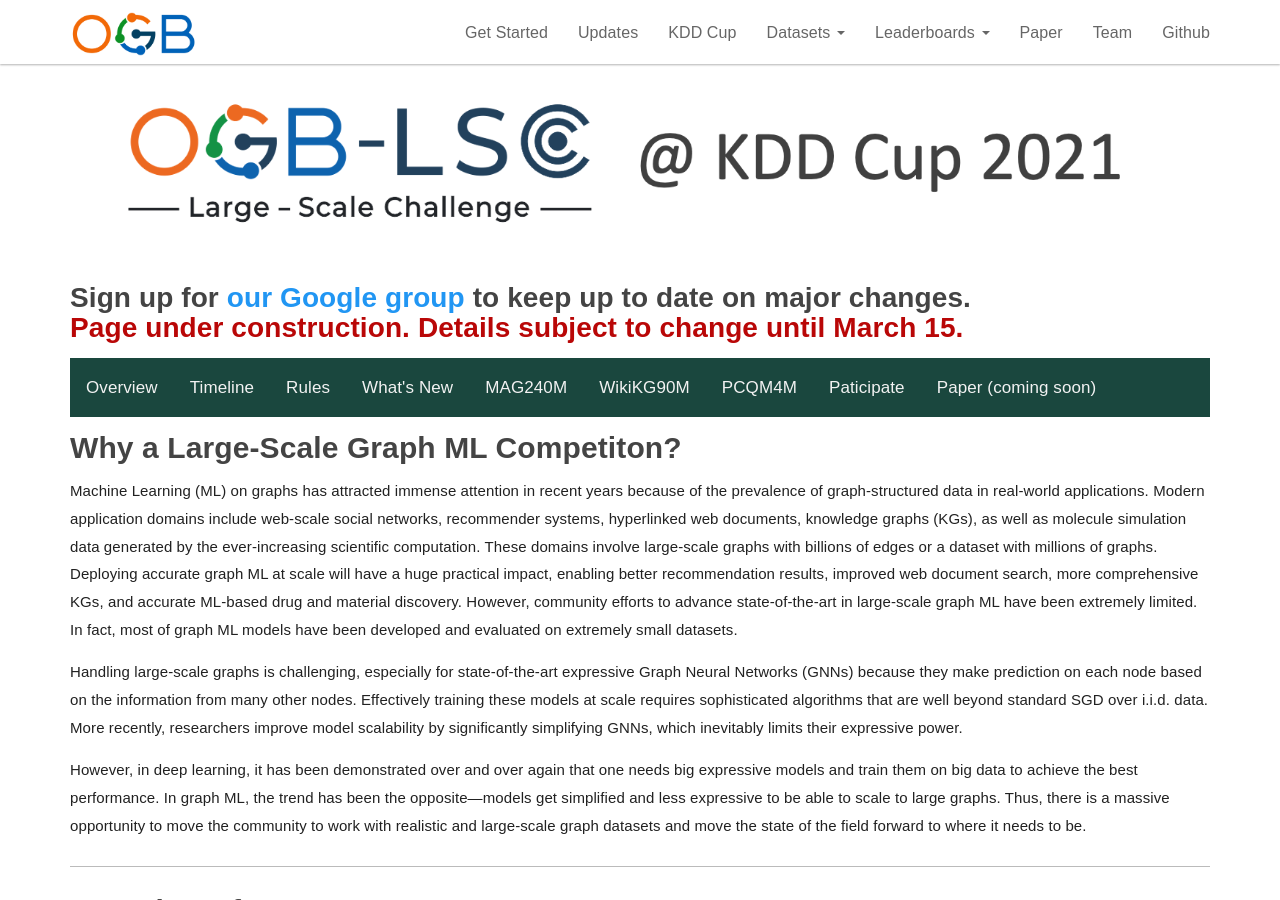
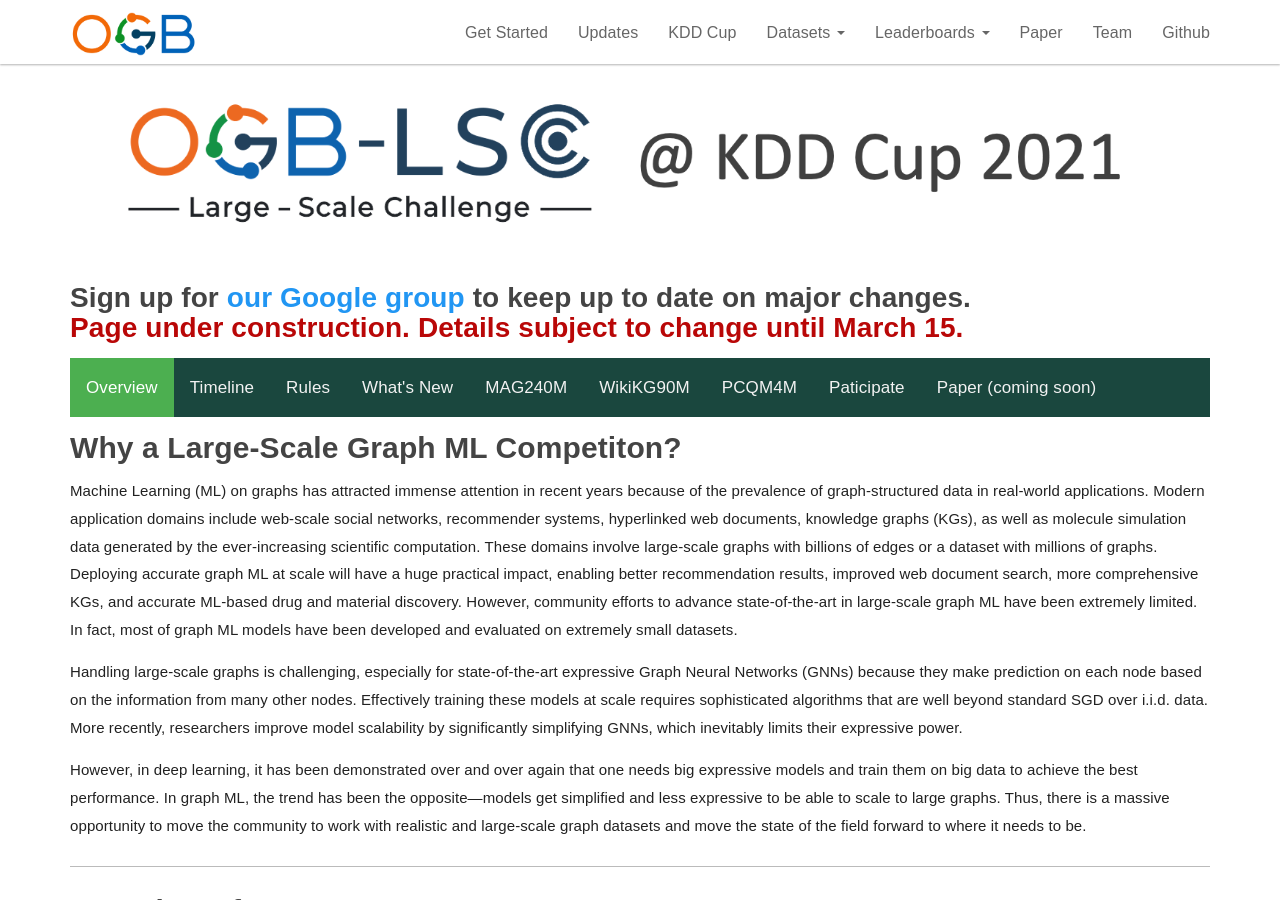
Before and after one commit to snap-stanford/ogb-web, a Jekyll site: the page built from _docs/kddcup2021/overview.md, in a window 1280 px wide and 900 px high. Built offline with Jekyll 4.4.1, drawn with Linux system fonts in a browser that asks for light colours.

Commit message:
fix link

```diff
--- a/_layouts/generate_kdd_html.py
+++ b/_layouts/generate_kdd_html.py
@@ -1,7 +1,7 @@
 with open('kdd.html', 'r') as f:
     lines  = f.read().split('\n')
 
-for page in ['overview', 'timeline', 'rules', 'mag240m', 'wikikg90m', 'pcqm4m', 'participate', 'update']:
+for page in ['Overview', 'timeline', 'rules', 'mag240m', 'wikikg90m', 'pcqm4m', 'participate', 'update']:
     lines_new  = lines.copy()
     for i, line in enumerate(lines_new):
         if page in line:
--- a/_layouts/kdd_overview.html
+++ b/_layouts/kdd_overview.html
@@ -51,7 +51,7 @@ body {
                 <strong style="color:#b90707">Page under construction. Details subject to change until March 15.</strong>
             </h1>
             <div class="topnav">
-                <a href="/kddcup2021/">Overview</a>
+                <a class="active" href="/kddcup2021/">Overview</a>
                 <a href="/kddcup2021/timeline/">Timeline</a>
                 <a href="/kddcup2021/rules/">Rules</a>
                 <a href="/kddcup2021/update/">What's New</a>
```
